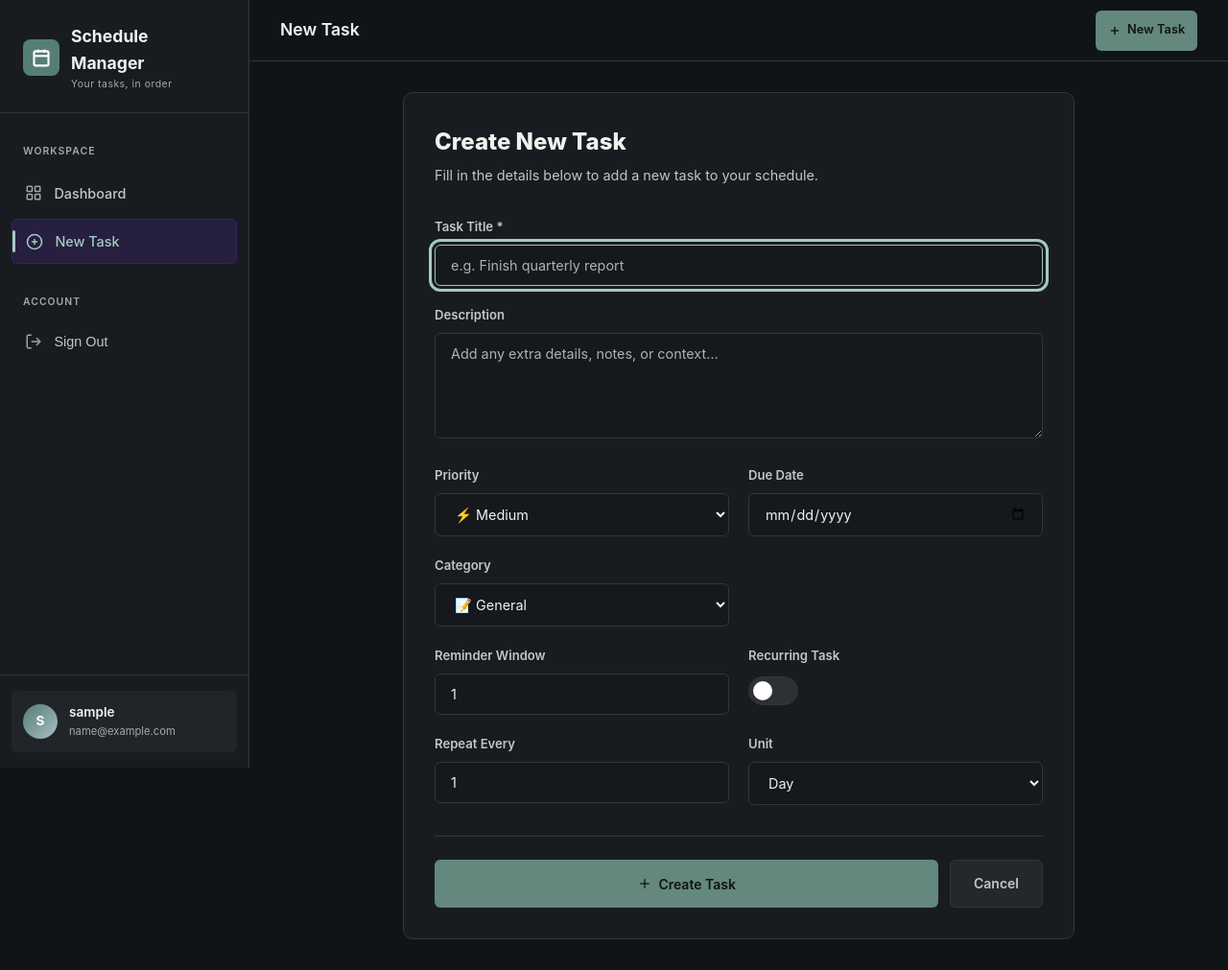
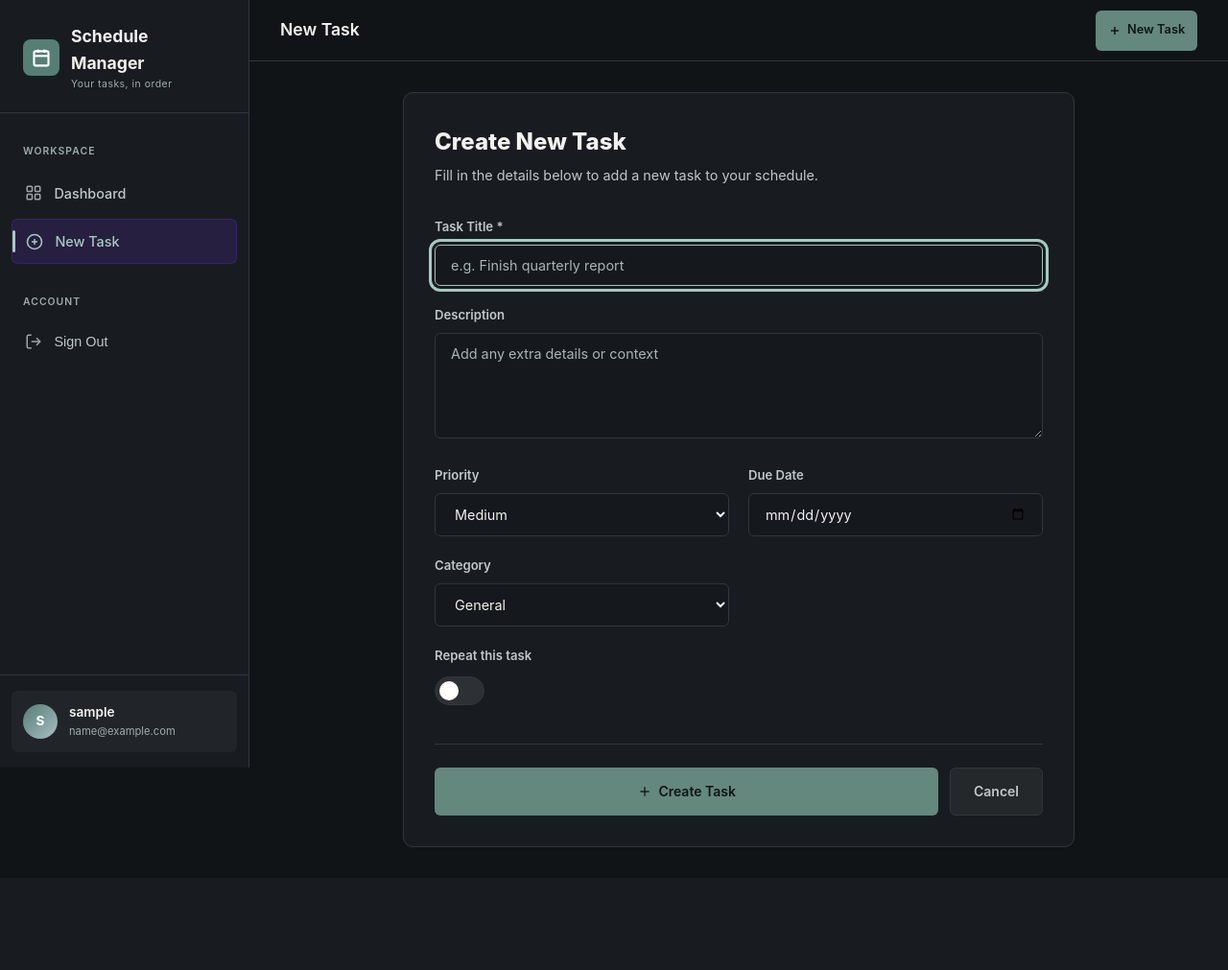
Before and after one commit to Knight6azer/Schedule-Manager, a Flask app: page /add in a window 1280 px wide. Shown: the whole page at 96% size. After the commit the page ends 883 px from the top, so only its background shows below. Run offline with Flask 3, Linux system fonts and the light colour scheme; the visitor is signed in with stand-in values (Sample User, id 1).

Commit message:
Improve task form validation and accessibility

```diff
--- a/app/templates/task_form.html
+++ b/app/templates/task_form.html
@@ -4,6 +4,7 @@
 {% block page_title %}{{ 'Edit Task' if task else 'New Task' }}{% endblock %}
 
 {% block content %}
+{% set values = form_data|default({}) %}
 <div class="form-container">
     <div class="form-card">
         <div class="form-title">{{ 'Edit Task' if task else 'Create New Task' }}</div>
@@ -16,59 +17,56 @@
             <input type="hidden" name="_csrf_token" value="{{ csrf_token }}">
             <div class="form-group">
                 <label class="form-label" for="title">Task Title *</label>
-                <input class="form-control" type="text" id="title" name="title" value="{{ task.title if task else '' }}"
-                    required placeholder="e.g. Finish quarterly report" autofocus>
+                <input class="form-control" type="text" id="title" name="title"
+                    value="{{ values.get('title', task.title if task else '') or '' }}"
+                    maxlength="100" required autocomplete="off" placeholder="e.g. Finish quarterly report" autofocus>
             </div>
 
             <div class="form-group">
                 <label class="form-label" for="description">Description</label>
                 <textarea class="form-control" id="description" name="description" rows="4"
-                    placeholder="Add any extra details, notes, or context…">{{ task.description if task else '' }}</textarea>
+                    placeholder="Add any extra details or context">{{ values.get('description', task.description if task else '') or '' }}</textarea>
             </div>
 
             <div class="form-grid-2">
                 <div class="form-group" style="margin-bottom:0">
                     <label class="form-label" for="priority">Priority</label>
+                    {% set selected_priority = values.get('priority', task.priority if task else 'Medium') %}
                     <select class="form-control" id="priority" name="priority">
-                        <option value="High" {% if task and task.priority=='High' %}selected{% endif %}>🔥 High</option>
-                        <option value="Medium" {% if (task and task.priority=='Medium' ) or not task %}selected{% endif
-                            %}>⚡ Medium</option>
-                        <option value="Low" {% if task and task.priority=='Low' %}selected{% endif %}>☕ Low</option>
+                        <option value="High" {% if selected_priority == 'High' %}selected{% endif %}>High</option>
+                        <option value="Medium" {% if selected_priority == 'Medium' %}selected{% endif %}>Medium</option>
+                        <option value="Low" {% if selected_priority == 'Low' %}selected{% endif %}>Low</option>
                     </select>
                 </div>
 
                 <div class="form-group" style="margin-bottom:0">
                     <label class="form-label" for="due_date">Due Date</label>
                     <input class="form-control" type="date" id="due_date" name="due_date"
-                        value="{{ task.due_date.strftime('%Y-%m-%d') if task and task.due_date else '' }}">
+                        value="{{ values.get('due_date', task.due_date.strftime('%Y-%m-%d') if task and task.due_date else '') or '' }}">
                 </div>
             </div>
 
             <div class="form-grid-2" style="margin-top:1.25rem">
                 <div class="form-group" style="margin-bottom:0">
                     <label class="form-label" for="category">Category</label>
+                    {% set selected_category = values.get('category', task.category if task else 'General') %}
                     <select class="form-control" id="category" name="category">
-                        <option value="General" {% if not task or task.category=='General' %}selected{% endif %}>📝
-                            General</option>
-                        <option value="Work" {% if task and task.category=='Work' %}selected{% endif %}>💼 Work</option>
-                        <option value="Personal" {% if task and task.category=='Personal' %}selected{% endif %}>🏠
-                            Personal</option>
-                        <option value="Study" {% if task and task.category=='Study' %}selected{% endif %}>📚 Study
-                        </option>
-                        <option value="Health" {% if task and task.category=='Health' %}selected{% endif %}>💪 Health
-                        </option>
+                        <option value="General" {% if selected_category == 'General' %}selected{% endif %}>General</option>
+                        <option value="Work" {% if selected_category == 'Work' %}selected{% endif %}>Work</option>
+                        <option value="Personal" {% if selected_category == 'Personal' %}selected{% endif %}>Personal</option>
+                        <option value="Study" {% if selected_category == 'Study' %}selected{% endif %}>Study</option>
+                        <option value="Health" {% if selected_category == 'Health' %}selected{% endif %}>Health</option>
                     </select>
                 </div>
 
                 {% if task %}
                 <div class="form-group" style="margin-bottom:0">
                     <label class="form-label" for="status">Status</label>
+                    {% set selected_status = values.get('status', task.status) %}
                     <select class="form-control" id="status" name="status">
-                        <option value="Pending" {% if task.status=='Pending' %}selected{% endif %}>⏳ Pending</option>
-                        <option value="In Progress" {% if task.status=='In Progress' %}selected{% endif %}>🚧 In
-                            Progress</option>
-                        <option value="Completed" {% if task.status=='Completed' %}selected{% endif %}>✅ Completed
-                        </option>
+                        <option value="Pending" {% if selected_status == 'Pending' %}selected{% endif %}>Pending</option>
+                        <option value="In Progress" {% if selected_status == 'In Progress' %}selected{% endif %}>In Progress</option>
+                        <option value="Completed" {% if selected_status == 'Completed' %}selected{% endif %}>Completed</option>
                     </select>
                 </div>
                 {% endif %}
@@ -76,29 +74,30 @@
 
             <div class="form-grid-2" style="margin-top:1.25rem">
                 <div class="form-group" style="margin-bottom:0">
-                    <label class="form-label" for="reminder_days_ahead">Reminder Window</label>
-                    <input class="form-control" type="number" id="reminder_days_ahead" name="reminder_days_ahead" min="1" max="30" value="{{ task.reminder_days_ahead if task and task.reminder_days_ahead else 1 }}">
-                </div>
-                <div class="form-group" style="margin-bottom:0">
-                    <label class="form-label" for="is_recurring">Recurring Task</label>
+                    <label class="form-label" for="is_recurring">Repeat this task</label>
                     <label class="toggle-wrap">
-                        <input type="checkbox" id="is_recurring" name="is_recurring" value="true" {% if task and task.is_recurring %}checked{% endif %}>
+                        <input type="checkbox" id="is_recurring" name="is_recurring" value="true"
+                            aria-label="Repeat this task"
+                            {% if values.get('is_recurring', task.is_recurring if task else false) in [true, 'true', 'on', '1'] %}checked{% endif %}>
                         <span class="toggle-slider"></span>
                     </label>
                 </div>
             </div>
 
-            <div class="form-grid-2" style="margin-top:1.25rem">
+            <div id="recurrence-fields" class="form-grid-2" style="margin-top:1.25rem"
+                {% if not values.get('is_recurring', task.is_recurring if task else false) %}hidden{% endif %}>
                 <div class="form-group" style="margin-bottom:0">
                     <label class="form-label" for="recurrence_interval">Repeat Every</label>
-                    <input class="form-control" type="number" id="recurrence_interval" name="recurrence_interval" min="1" max="30" value="{{ task.recurrence_interval if task and task.recurrence_interval else 1 }}">
+                    <input class="form-control" type="number" id="recurrence_interval" name="recurrence_interval"
+                        min="1" max="30" value="{{ values.get('recurrence_interval', task.recurrence_interval if task and task.recurrence_interval else 1) }}">
                 </div>
                 <div class="form-group" style="margin-bottom:0">
                     <label class="form-label" for="recurrence_unit">Unit</label>
+                    {% set selected_unit = values.get('recurrence_unit', task.recurrence_unit if task else 'day') %}
                     <select class="form-control" id="recurrence_unit" name="recurrence_unit">
-                        <option value="day" {% if not task or task.recurrence_unit == 'day' %}selected{% endif %}>Day</option>
-                        <option value="week" {% if task and task.recurrence_unit == 'week' %}selected{% endif %}>Week</option>
-                        <option value="month" {% if task and task.recurrence_unit == 'month' %}selected{% endif %}>Month</option>
+                        <option value="day" {% if selected_unit == 'day' %}selected{% endif %}>Day</option>
+                        <option value="week" {% if selected_unit == 'week' %}selected{% endif %}>Week</option>
+                        <option value="month" {% if selected_unit == 'month' %}selected{% endif %}>Month</option>
                     </select>
                 </div>
             </div>
```
